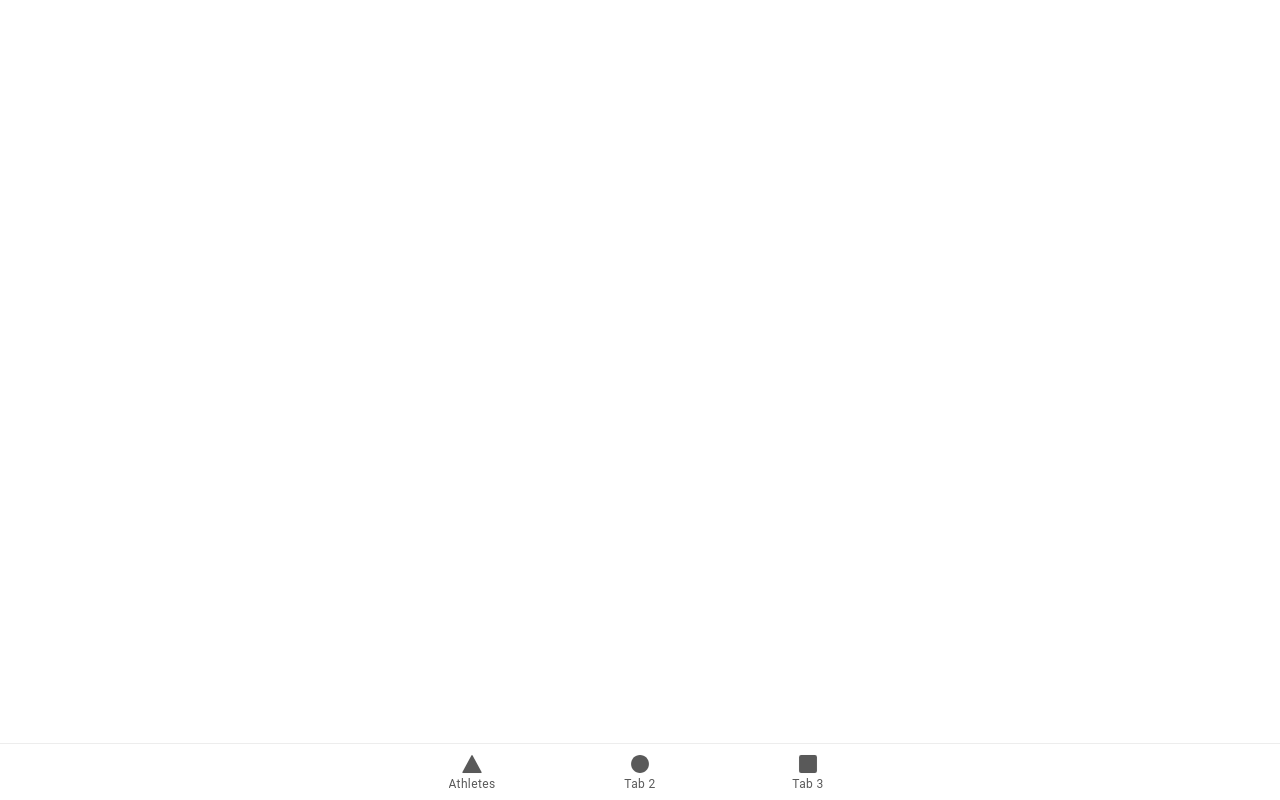
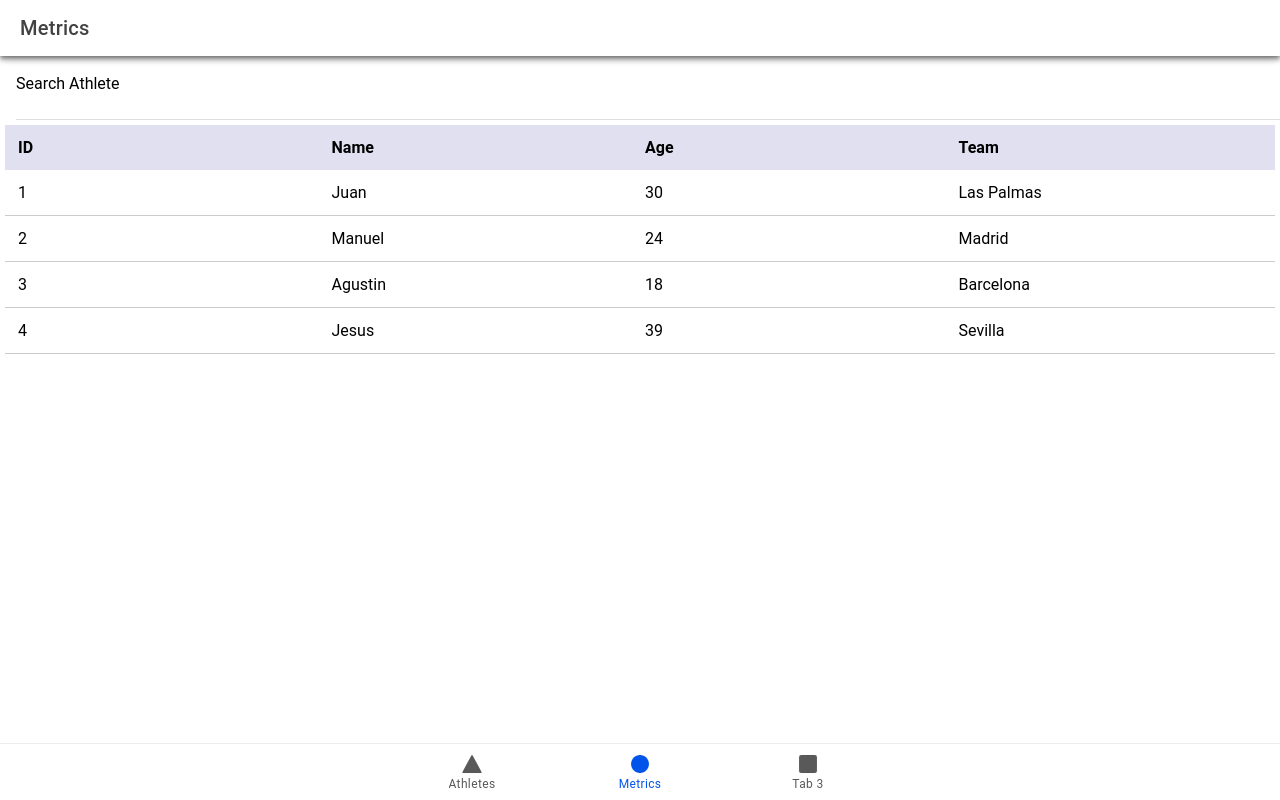
Before and after one commit to AdrianMayorDev/Performance_Tracking_Dashboard_Frontend, a React (Vite) app: page /metrics in a window 1280 px wide. Built offline with nearby package versions, Linux system fonts and the light colour scheme.

Commit message:
@metrics @creating metrics component + creating metrics models

```diff
--- a/dummy-data.json
+++ b/dummy-data.json
@@ -1,5 +1,5 @@
 {
-    "athlethes": [
+    "athletes": [
         {
             "id": 1,
             "name": "Juan",
@@ -27,7 +27,7 @@
 
     ],
 
-    "Metrics": [
+    "metrics": [
         {
             "id": 1,
             "athleteId": 1,
--- a/src/App.tsx
+++ b/src/App.tsx
@@ -3,7 +3,7 @@ import { IonApp, IonIcon, IonLabel, IonRouterOutlet, IonTabBar, IonTabButton, Io
 import { IonReactRouter } from "@ionic/react-router";
 import { ellipse, square, triangle } from "ionicons/icons";
 import Athletes from "./pages/Athletes";
-import Tab2 from "./pages/Tab2";
+import Metrics from "./pages/Metrics";
 import Tab3 from "./pages/Tab3";
 
 /* Core CSS required for Ionic components to work properly */
@@ -46,8 +46,8 @@ const App: React.FC = () => (
 					<Route exact path='/athletes'>
 						<Athletes />
 					</Route>
-					<Route exact path='/tab2'>
-						<Tab2 />
+					<Route exact path='/metrics'>
+						<Metrics />
 					</Route>
 					<Route path='/tab3'>
 						<Tab3 />
@@ -61,9 +61,9 @@ const App: React.FC = () => (
 						<IonIcon aria-hidden='true' icon={triangle} />
 						<IonLabel>Athletes</IonLabel>
 					</IonTabButton>
-					<IonTabButton tab='tab2' href='/tab2'>
+					<IonTabButton tab='Metrics' href='/metrics'>
 						<IonIcon aria-hidden='true' icon={ellipse} />
-						<IonLabel>Tab 2</IonLabel>
+						<IonLabel>Metrics</IonLabel>
 					</IonTabButton>
 					<IonTabButton tab='tab3' href='/tab3'>
 						<IonIcon aria-hidden='true' icon={square} />
--- /dev/null
+++ b/src/components/MetricsTable/MetricsTable.tsx
@@ -0,0 +1,80 @@
+// src/components/MetricsTable/MetricsTable.tsx
+import React, { useState } from "react";
+import {
+	IonGrid,
+	IonRow,
+	IonCol,
+	IonContent,
+	IonHeader,
+	IonPage,
+	IonTitle,
+	IonToolbar,
+	IonInput,
+	IonItem,
+	IonLabel,
+	IonButton,
+} from "@ionic/react";
+import styled from "styled-components";
+import { Athlete, Metric } from "../../controllers/useAthletesController";
+
+interface MetricsTableProps {
+	athletes: Athlete[];
+	metrics: Metric[];
+	onSelectAthlete: (athlete: Athlete) => void;
+}
+
+const MetricsTable: React.FC<MetricsTableProps> = ({ athletes, metrics, onSelectAthlete }) => {
+	const [searchTerm, setSearchTerm] = useState("");
+
+	const filteredAthletes = athletes.filter((athlete) => athlete.name.toLowerCase().includes(searchTerm.toLowerCase()));
+
+	const HeaderRow = styled(IonRow)`
+		background-color: #e0e0f0;
+		font-weight: bold;
+		padding: 8px;
+	`;
+
+	const DataRow = styled(IonRow)`
+		padding: 8px;
+		border-bottom: 1px solid #ccc;
+		cursor: pointer;
+		&:hover {
+			background-color: #f0f0f0;
+			color: black;
+		}
+	`;
+
+	return (
+		<IonPage>
+			<IonHeader>
+				<IonToolbar>
+					<IonTitle>Metrics Table</IonTitle>
+				</IonToolbar>
+			</IonHeader>
+			<IonContent>
+				<IonItem>
+					<IonLabel position='floating'>Search Athlete</IonLabel>
+					<IonInput value={searchTerm} onIonChange={(e) => setSearchTerm(e.detail.value!)} />
+				</IonItem>
+				<IonGrid>
+					<HeaderRow>
+						<IonCol>ID</IonCol>
+						<IonCol>Name</IonCol>
+						<IonCol>Age</IonCol>
+						<IonCol>Team</IonCol>
+					</HeaderRow>
+					{filteredAthletes.map((athlete) => (
+						<DataRow key={athlete.id} onClick={() => onSelectAthlete(athlete)}>
+							<IonCol>{athlete.id}</IonCol>
+							<IonCol>{athlete.name}</IonCol>
+							<IonCol>{athlete.age}</IonCol>
+							<IonCol>{athlete.team}</IonCol>
+						</DataRow>
+					))}
+				</IonGrid>
+			</IonContent>
+		</IonPage>
+	);
+};
+
+export default MetricsTable;
--- a/src/controllers/useAthletesController.ts
+++ b/src/controllers/useAthletesController.ts
@@ -1,6 +1,6 @@
 // src/controllers/useAthletesController.ts
 import { useState, useEffect } from 'react';
-import { fetchAthletes, createAthlete, updateAthlete, deleteAthlete } from '../models/athleteModel';
+import { fetchAthletes, fetchMetrics, createAthlete, updateAthlete, deleteAthlete } from '../models/athleteModel';
 
 export interface Athlete {
   id: number;
@@ -9,16 +9,28 @@ export interface Athlete {
   team: string;
 }
 
+export interface Metric {
+  id: number;
+  athleteId: number;
+  metricType: string;
+  value: number;
+  unit: string;
+  timestamp: number;
+}
+
 const useAthletes = () => {
   const [athletes, setAthletes] = useState<Athlete[]>([]);
+  const [metrics, setMetrics] = useState<Metric[]>([]);
   const [loading, setLoading] = useState(true);
   const [error, setError] = useState<Error | null>(null);
 
   useEffect(() => {
-    const getAthletes = async () => {
+    const getData = async () => {
       try {
-        const data: Athlete[] = await fetchAthletes();
-        setAthletes(data);
+        const athletesData: Athlete[] = await fetchAthletes();
+        const metricsData: Metric[] = await fetchMetrics();
+        setAthletes(athletesData);
+        setMetrics(metricsData);
       } catch (err) {
         setError(err as Error);
       } finally {
@@ -26,7 +38,7 @@ const useAthletes = () => {
       }
     };
 
-    getAthletes();
+    getData();
   }, []);
 
   const addAthlete = async (athlete: Omit<Athlete, 'id'>) => {
@@ -66,7 +78,7 @@ const useAthletes = () => {
     }
   };
 
-  return { athletes, loading, error, addAthlete, editAthlete, removeAthlete };
+  return { athletes, metrics, loading, error, addAthlete, editAthlete, removeAthlete };
 };
 
 export default useAthletes;
--- a/src/models/athleteModel.ts
+++ b/src/models/athleteModel.ts
@@ -1,12 +1,22 @@
+// src/models/athleteModel.ts
 import dummyData from '../../dummy-data.json';
-import { Athlete } from '../controllers/useAthletesController';
+import { Athlete, Metric } from '../controllers/useAthletesController';
 
-let athletes = dummyData.athlethes as Athlete[];
+let athletes = dummyData.athletes as Athlete[];
+let metrics = dummyData.metrics as Metric[];
 
 export const fetchAthletes = async (): Promise<Athlete[]> => {
   return new Promise((resolve) => {
     setTimeout(() => {
       resolve(athletes);
+    }, 1000);
+  });
+};
+
+export const fetchMetrics = async (): Promise<Metric[]> => {
+  return new Promise((resolve) => {
+    setTimeout(() => {
+      resolve(metrics);
     }, 1000);
   });
 };
--- /dev/null
+++ b/src/pages/Metrics.tsx
@@ -0,0 +1,46 @@
+// src/pages/Tab2.tsx
+import React, { useState } from "react";
+import { IonContent, IonHeader, IonPage, IonTitle, IonToolbar, IonButton } from "@ionic/react";
+import MetricsTable from "../components/MetricsTable/MetricsTable";
+import { Athlete } from "../controllers/useAthletesController";
+import useAthletes from "../controllers/useAthletesController";
+
+const Metrics: React.FC = () => {
+	const { athletes, metrics } = useAthletes();
+	const [selectedAthlete, setSelectedAthlete] = useState<Athlete | null>(null);
+
+	const handleSelectAthlete = (athlete: Athlete) => {
+		setSelectedAthlete(athlete);
+	};
+
+	return (
+		<IonPage>
+			<IonHeader>
+				<IonToolbar>
+					<IonTitle>Metrics</IonTitle>
+				</IonToolbar>
+			</IonHeader>
+			<IonContent fullscreen>
+				{selectedAthlete ? (
+					<div>
+						<IonButton onClick={() => setSelectedAthlete(null)}>Back</IonButton>
+						<h2>{selectedAthlete.name}'s Metrics</h2>
+						<ul>
+							{metrics
+								.filter((metric) => metric.athleteId === selectedAthlete.id)
+								.map((metric) => (
+									<li key={metric.id}>
+										{metric.metricType}: {metric.value} {metric.unit}
+									</li>
+								))}
+						</ul>
+					</div>
+				) : (
+					<MetricsTable athletes={athletes} metrics={metrics} onSelectAthlete={handleSelectAthlete} />
+				)}
+			</IonContent>
+		</IonPage>
+	);
+};
+
+export default Metrics;
--- a/src/pages/Tab2.tsx
+++ /dev/null
@@ -1,25 +0,0 @@
-import { IonContent, IonHeader, IonPage, IonTitle, IonToolbar } from '@ionic/react';
-import ExploreContainer from '../components/ExploreContainer';
-import './Tab2.css';
-
-const Tab2: React.FC = () => {
-  return (
-    <IonPage>
-      <IonHeader>
-        <IonToolbar>
-          <IonTitle>Tab 2</IonTitle>
-        </IonToolbar>
-      </IonHeader>
-      <IonContent fullscreen>
-        <IonHeader collapse="condense">
-          <IonToolbar>
-            <IonTitle size="large">Tab 2</IonTitle>
-          </IonToolbar>
-        </IonHeader>
-        <ExploreContainer name="Tab 2 page" />
-      </IonContent>
-    </IonPage>
-  );
-};
-
-export default Tab2;
```
Also changed, not shown: src/pages/Metrics.css (added), src/pages/Tab2.css (deleted).
